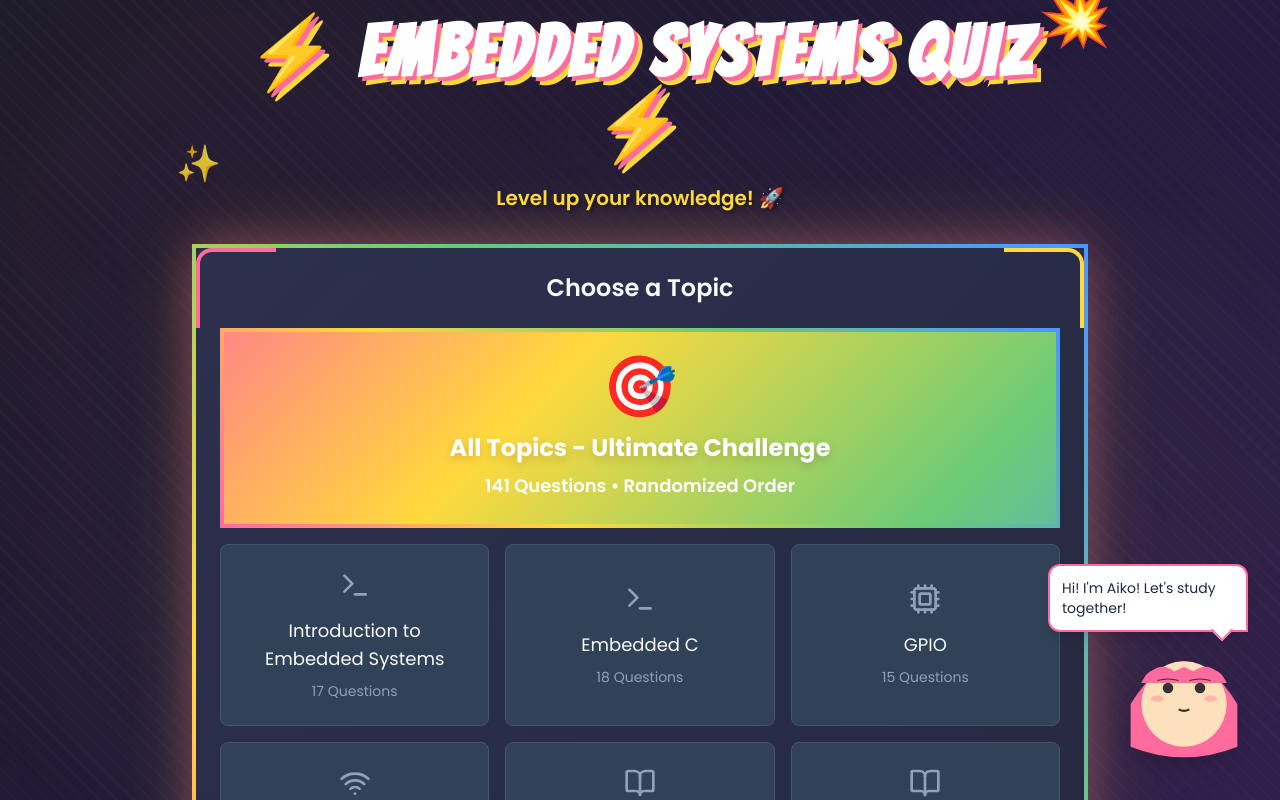
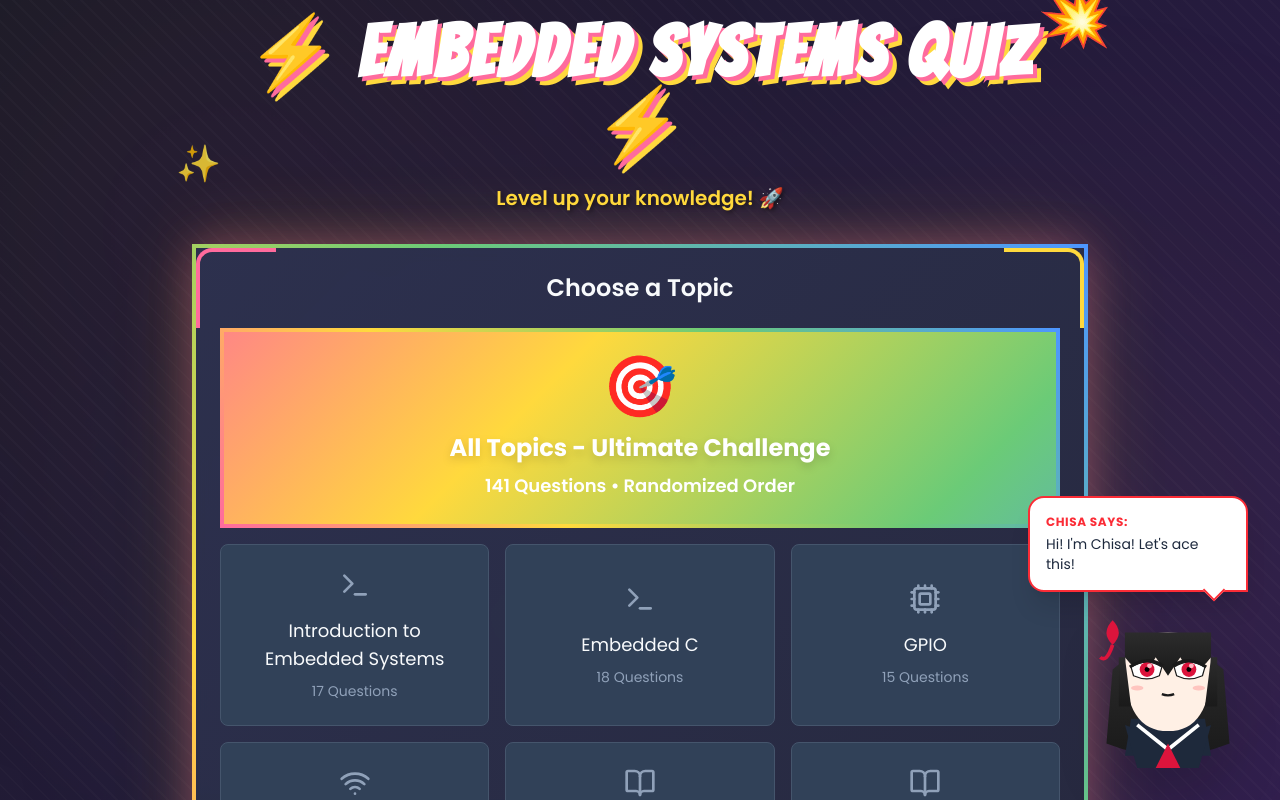
Before and after one commit to Terenceisstudying/Embedded_Quiz_Web, a React (Vite) app: page / in a window 1280 px wide. Shown: the top 800 px of the page. Built offline with nearby package versions, Linux system fonts and the light colour scheme.

Commit message:
Update mascot to Chisa and add instant feedback mode

```diff
--- a/src/App.jsx
+++ b/src/App.jsx
@@ -12,7 +12,7 @@ function App() {
   const [score, setScore] = useState(0);
   const [timeTaken, setTimeTaken] = useState(0);
   const [mascotMood, setMascotMood] = useState('neutral');
-  const [mascotMessage, setMascotMessage] = useState("Hi! I'm Aiko! Let's study together!");
+  const [mascotMessage, setMascotMessage] = useState("Hi! I'm Chisa! Let's ace this!");
 
   const handleTopicSelect = (topic) => {
     setSelectedTopic(topic);
--- a/src/components/AnimeMascot.jsx
+++ b/src/components/AnimeMascot.jsx
@@ -6,46 +6,72 @@ const AnimeMascot = ({ mood = 'neutral', message }) => {
 
     const variants = {
         neutral: { y: 0 },
-        happy: { y: [0, -10, 0], transition: { repeat: Infinity, duration: 2 } },
-        excited: { scale: [1, 1.1, 1], rotate: [0, 5, -5, 0], transition: { repeat: Infinity, duration: 0.5 } },
-        thinking: { rotate: [0, 5, 0], transition: { repeat: Infinity, duration: 3 } },
+        happy: { y: [0, -5, 0], transition: { repeat: Infinity, duration: 2.5 } },
+        excited: { scale: [1, 1.05, 1], rotate: [0, 2, -2, 0], transition: { repeat: Infinity, duration: 0.8 } },
+        thinking: { rotate: [0, 2, 0], transition: { repeat: Infinity, duration: 3 } },
         sad: { y: 5, rotate: 0 }
     };
 
     const getEyes = () => {
+        // Sharp, crimson red eyes for Chisa
+        const eyeColor = "#DC143C";
+        const highlight = "#FFB6C1";
+
         switch (mood) {
             case 'happy':
             case 'excited':
                 return (
-                    <>
-                        <path d="M35 45 Q 45 35 55 45" stroke="#333" strokeWidth="3" fill="none" />
-                        <path d="M65 45 Q 75 35 85 45" stroke="#333" strokeWidth="3" fill="none" />
-                    </>
+                    <g>
+                        {/* Closed happy eyes */}
+                        <path d="M38 50 Q 48 42 58 50" stroke="#1A1A1A" strokeWidth="3" fill="none" />
+                        <path d="M72 50 Q 82 42 92 50" stroke="#1A1A1A" strokeWidth="3" fill="none" />
+                    </g>
                 );
             case 'sad':
                 return (
-                    <>
-                        <path d="M35 45 Q 45 50 55 45" stroke="#333" strokeWidth="3" fill="none" />
-                        <path d="M65 45 Q 75 50 85 45" stroke="#333" strokeWidth="3" fill="none" />
-                        <circle cx="30" cy="50" r="2" fill="#A0C" opacity="0.5" /> {/* Tears */}
-                    </>
+                    <g>
+                        {/* Sad eyes */}
+                        <path d="M38 52 Q 48 56 58 52" stroke="#1A1A1A" strokeWidth="3" fill="none" />
+                        <path d="M72 52 Q 82 56 92 52" stroke="#1A1A1A" strokeWidth="3" fill="none" />
+                        <circle cx="35" cy="55" r="2" fill="#4D96FF" opacity="0.6" />
+                    </g>
                 );
             case 'thinking':
                 return (
-                    <>
-                        <circle cx="45" cy="45" r="4" fill="#333" />
-                        <circle cx="75" cy="45" r="4" fill="#333" />
-                        <path d="M45 35 L 55 38" stroke="#333" strokeWidth="2" /> {/* Eyebrow */}
-                    </>
+                    <g>
+                        {/* Looking up/sideways */}
+                        <path d="M35 45 Q 48 40 60 48" fill="#FFF" />
+                        <path d="M35 45 Q 48 40 60 48" stroke="#1A1A1A" strokeWidth="1.5" fill="none" />
+                        <circle cx="52" cy="46" r="5" fill={eyeColor} />
+
+                        <path d="M70 48 Q 82 40 95 45" fill="#FFF" />
+                        <path d="M70 48 Q 82 40 95 45" stroke="#1A1A1A" strokeWidth="1.5" fill="none" />
+                        <circle cx="87" cy="46" r="5" fill={eyeColor} />
+                    </g>
                 );
             default: // neutral
                 return (
-                    <>
-                        <circle cx="45" cy="45" r="5" fill="#333" />
-                        <circle cx="75" cy="45" r="5" fill="#333" />
-                        <path d="M35 38 Q 45 35 55 38" stroke="#333" strokeWidth="1" fill="none" />
-                        <path d="M65 38 Q 75 35 85 38" stroke="#333" strokeWidth="1" fill="none" />
-                    </>
+                    <g>
+                        {/* Sharp Anime Eyes Base */}
+                        <path d="M35 48 Q 48 40 60 48 L 58 55 Q 48 60 37 55 Z" fill="#FFF" stroke="#1A1A1A" strokeWidth="1" />
+                        <path d="M70 48 Q 82 40 95 48 L 93 55 Q 82 60 72 55 Z" fill="#FFF" stroke="#1A1A1A" strokeWidth="1" />
+
+                        {/* Iris */}
+                        <circle cx="48" cy="50" r="6" fill={eyeColor} />
+                        <circle cx="82" cy="50" r="6" fill={eyeColor} />
+
+                        {/* Pupil */}
+                        <circle cx="48" cy="50" r="2" fill="#000" />
+                        <circle cx="82" cy="50" r="2" fill="#000" />
+
+                        {/* Highlights */}
+                        <circle cx="50" cy="47" r="2" fill={highlight} />
+                        <circle cx="84" cy="47" r="2" fill={highlight} />
+
+                        {/* Eyelashes/Liner */}
+                        <path d="M34 48 Q 48 38 61 47" stroke="#1A1A1A" strokeWidth="2.5" fill="none" />
+                        <path d="M69 47 Q 82 38 96 48" stroke="#1A1A1A" strokeWidth="2.5" fill="none" />
+                    </g>
                 );
         }
     };
@@ -54,13 +80,13 @@ const AnimeMascot = ({ mood = 'neutral', message }) => {
         switch (mood) {
             case 'happy':
             case 'excited':
-                return <path d="M50 60 Q 60 70 70 60" stroke="#333" strokeWidth="3" fill="#FF9999" />;
+                return <path d="M55 68 Q 65 75 75 68" stroke="#1A1A1A" strokeWidth="2" fill="#FF9999" />;
             case 'sad':
-                return <path d="M50 65 Q 60 60 70 65" stroke="#333" strokeWidth="3" fill="none" />;
+                return <path d="M58 72 Q 65 68 72 72" stroke="#1A1A1A" strokeWidth="2" fill="none" />;
             case 'thinking':
-                return <circle cx="60" cy="65" r="3" fill="#333" />;
+                return <circle cx="65" cy="72" r="2" fill="#1A1A1A" />;
             default:
-                return <path d="M55 65 Q 60 68 65 65" stroke="#333" strokeWidth="2" fill="none" />;
+                return <path d="M60 70 Q 65 72 70 70" stroke="#1A1A1A" strokeWidth="2" fill="none" />;
         }
     };
 
@@ -71,37 +97,63 @@ const AnimeMascot = ({ mood = 'neutral', message }) => {
                     initial={{ opacity: 0, y: 10, scale: 0.8 }}
                     animate={{ opacity: 1, y: 0, scale: 1 }}
                     exit={{ opacity: 0, scale: 0.8 }}
-                    className="bg-white text-slate-800 p-3 rounded-t-xl rounded-bl-xl mb-2 shadow-lg border-2 border-primary max-w-[200px] text-sm font-medium relative"
+                    className="bg-white text-slate-800 p-4 rounded-2xl rounded-br-none mb-4 shadow-xl border-2 border-red-500 max-w-[220px] text-sm font-medium relative"
                 >
+                    <span className="text-red-500 font-bold block mb-1 text-xs tracking-wider">CHISA SAYS:</span>
                     {message}
-                    <div className="absolute -bottom-2 right-4 w-4 h-4 bg-white border-r-2 border-b-2 border-primary transform rotate-45"></div>
+                    {/* Speech bubble tail */}
+                    <div className="absolute -bottom-2 right-6 w-4 h-4 bg-white border-r-2 border-b-2 border-red-500 transform rotate-45"></div>
                 </motion.div>
             )}
 
             <motion.div
                 variants={variants}
                 animate={mood}
-                className="w-24 h-24 md:w-32 md:h-32 relative"
+                className="w-32 h-32 md:w-40 md:h-40 relative filter drop-shadow-2xl"
             >
-                <svg viewBox="0 0 120 120" className="w-full h-full drop-shadow-xl">
-                    {/* Hair Back */}
-                    <path d="M10 60 Q 60 -20 110 60 L 110 100 Q 60 120 10 100 Z" fill="#FF6B9D" />
+                <svg viewBox="0 0 130 130" className="w-full h-full">
+                    <defs>
+                        <linearGradient id="hairGradient" x1="0%" y1="0%" x2="0%" y2="100%">
+                            <stop offset="0%" stopColor="#2C2C2C" />
+                            <stop offset="100%" stopColor="#1A1A1A" />
+                        </linearGradient>
+                    </defs>
 
-                    {/* Face */}
-                    <rect x="20" y="20" width="80" height="80" rx="40" fill="#FFE0BD" />
+                    {/* --- Back Hair (Long straight black) --- */}
+                    <path d="M20 50 Q 65 10 110 50 L 115 110 Q 65 130 15 110 Z" fill="url(#hairGradient)" />
 
-                    {/* Hair Front (Bangs) */}
-                    <path d="M20 40 Q 40 10 60 40 Q 80 10 100 40" stroke="#FF6B9D" strokeWidth="0" fill="#FF6B9D" />
-                    <path d="M20 40 Q 30 20 40 35 L 60 25 L 80 35 Q 90 20 100 40" fill="#FF6B9D" />
+                    {/* --- Uniform Collar (Back) --- */}
+                    <path d="M35 90 L 95 90 L 100 120 L 30 120 Z" fill="#1E293B" />
 
-                    {/* Eyes */}
+                    {/* --- Face Shape --- */}
+                    <path d="M30 45 Q 30 100 65 100 Q 100 100 100 45 Q 100 20 65 20 Q 30 20 30 45" fill="#FFF0E5" />
+
+                    {/* --- Uniform Collar (Front) --- */}
+                    <path d="M30 95 Q 65 110 100 95 L 90 130 L 40 130 Z" fill="#1E293B" /> {/* Navy part */}
+                    <path d="M40 95 L 65 115 L 90 95" fill="none" stroke="#FFF" strokeWidth="3" /> {/* White stripe */}
+
+                    {/* --- Red Tie --- */}
+                    <path d="M65 110 L 55 130 L 65 140 L 75 130 Z" fill="#DC143C" />
+
+                    {/* --- Bangs/Front Hair --- */}
+                    {/* Main bangs */}
+                    <path d="M25 45 Q 45 20 65 45 Q 85 20 105 45" fill="none" stroke="url(#hairGradient)" strokeWidth="0" />
+                    <path d="M30 40 Q 45 60 55 40 L 65 55 L 75 40 Q 85 60 100 40 L 100 20 L 30 20 Z" fill="url(#hairGradient)" />
+                    {/* Side strands (Hime cut style) */}
+                    <path d="M25 40 L 25 80 L 35 80 L 30 40" fill="url(#hairGradient)" />
+                    <path d="M105 40 L 105 80 L 95 80 L 100 40" fill="url(#hairGradient)" />
+
+                    {/* --- Red Ribbon (Left side) --- */}
+                    <path d="M20 30 Q 10 20 20 10 Q 30 20 20 30" fill="#DC143C" />
+                    <path d="M20 30 Q 15 45 10 40" stroke="#DC143C" strokeWidth="3" fill="none" />
+
+                    {/* --- Facial Features --- */}
                     {getEyes()}
 
                     {/* Blush */}
-                    <ellipse cx="35" cy="55" rx="6" ry="3" fill="#FF9999" opacity="0.6" />
-                    <ellipse cx="85" cy="55" rx="6" ry="3" fill="#FF9999" opacity="0.6" />
+                    <ellipse cx="40" cy="65" rx="5" ry="2" fill="#FF9999" opacity="0.5" />
+                    <ellipse cx="90" cy="65" rx="5" ry="2" fill="#FF9999" opacity="0.5" />
 
-                    {/* Mouth */}
                     {getMouth()}
                 </svg>
             </motion.div>
```
Also changed, not shown: src/components/QuizInterface.jsx (+81 -44 lines).
